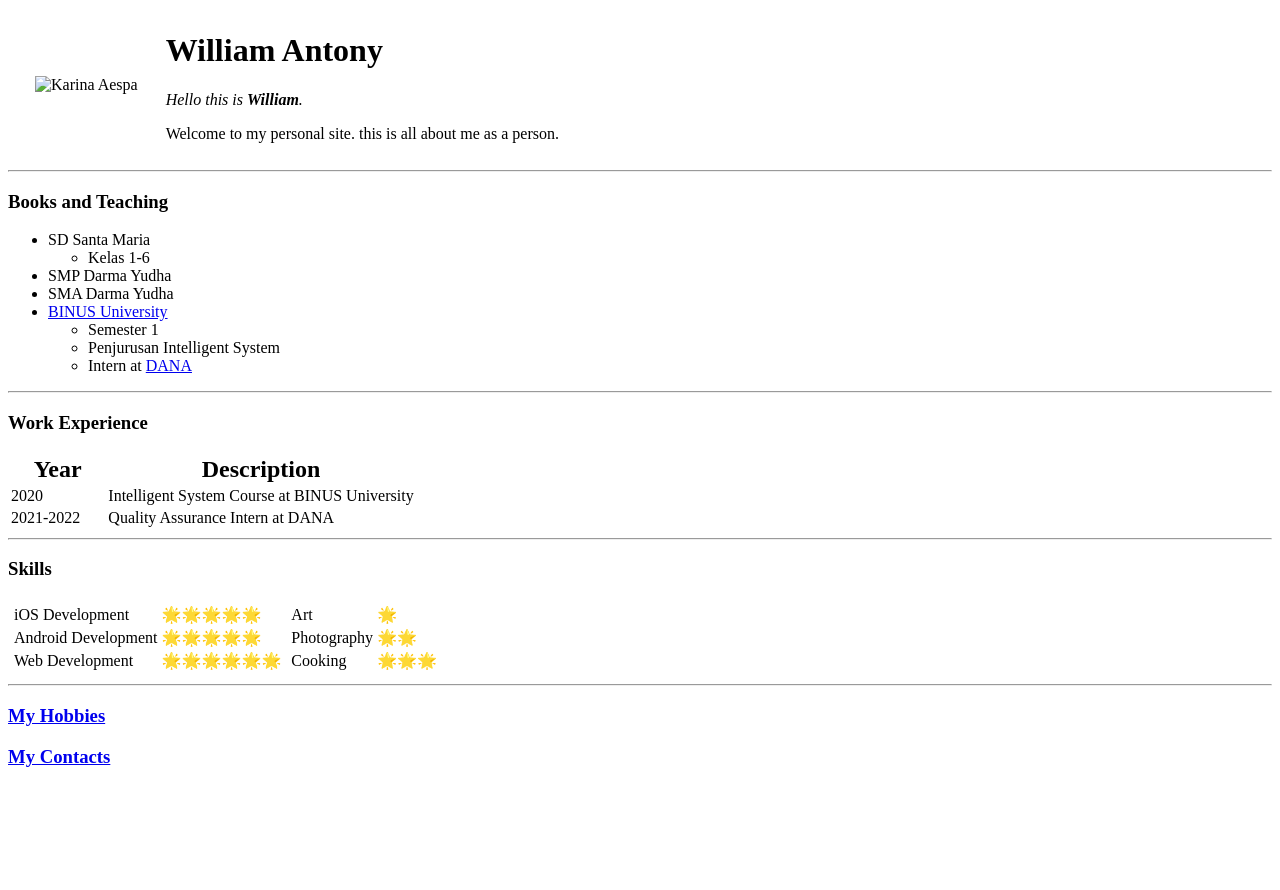
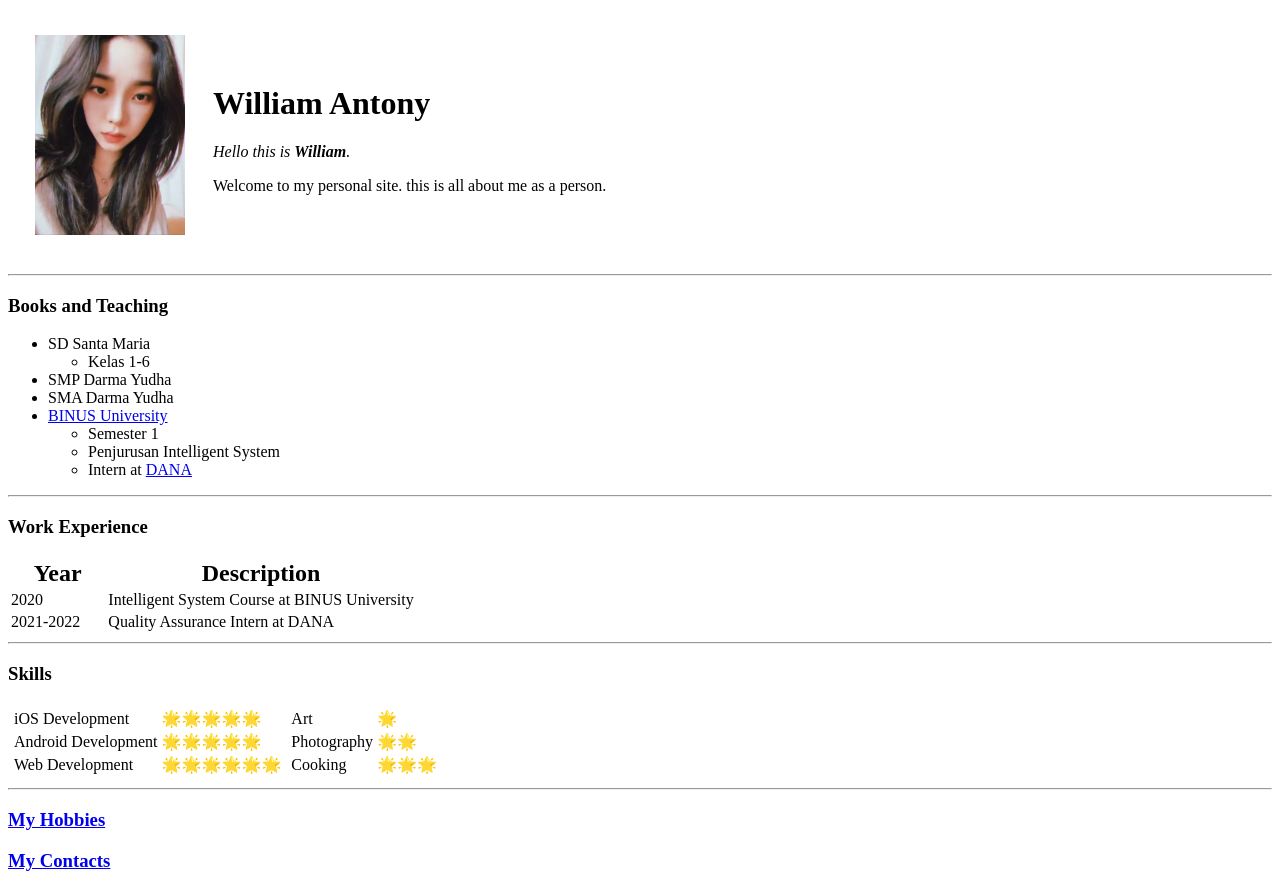
Before and after one commit to williamantonyy/HTML---Personal-Site, a plain HTML site: page index.html in a window 1280 px wide. Before the commit the page ends 800 px from the top, so only its background shows below. Drawn offline with Linux system fonts and the light colour scheme.

Commit message:
change directory img

```diff
--- a/index.html
+++ b/index.html
@@ -10,7 +10,7 @@
     <table>
         <tr>
             <td style="padding: 25px;">
-                <img src="...\img\karina.jpg" alt="Karina Aespa" width="150" height="200" >
+                <img src="img\karina.jpg" alt="Karina Aespa" width="150" height="200" >
             </td>
             <td>
                 <h1>William Antony</h1>
```
